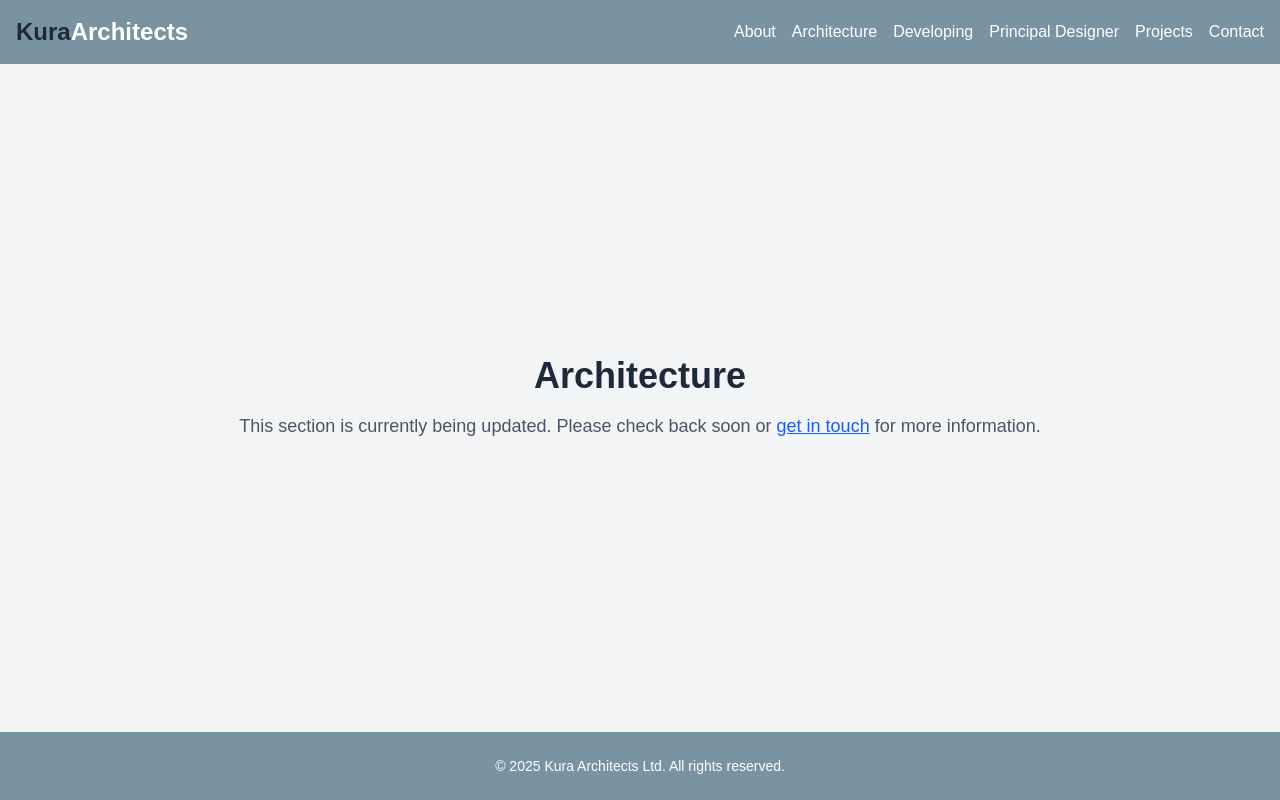
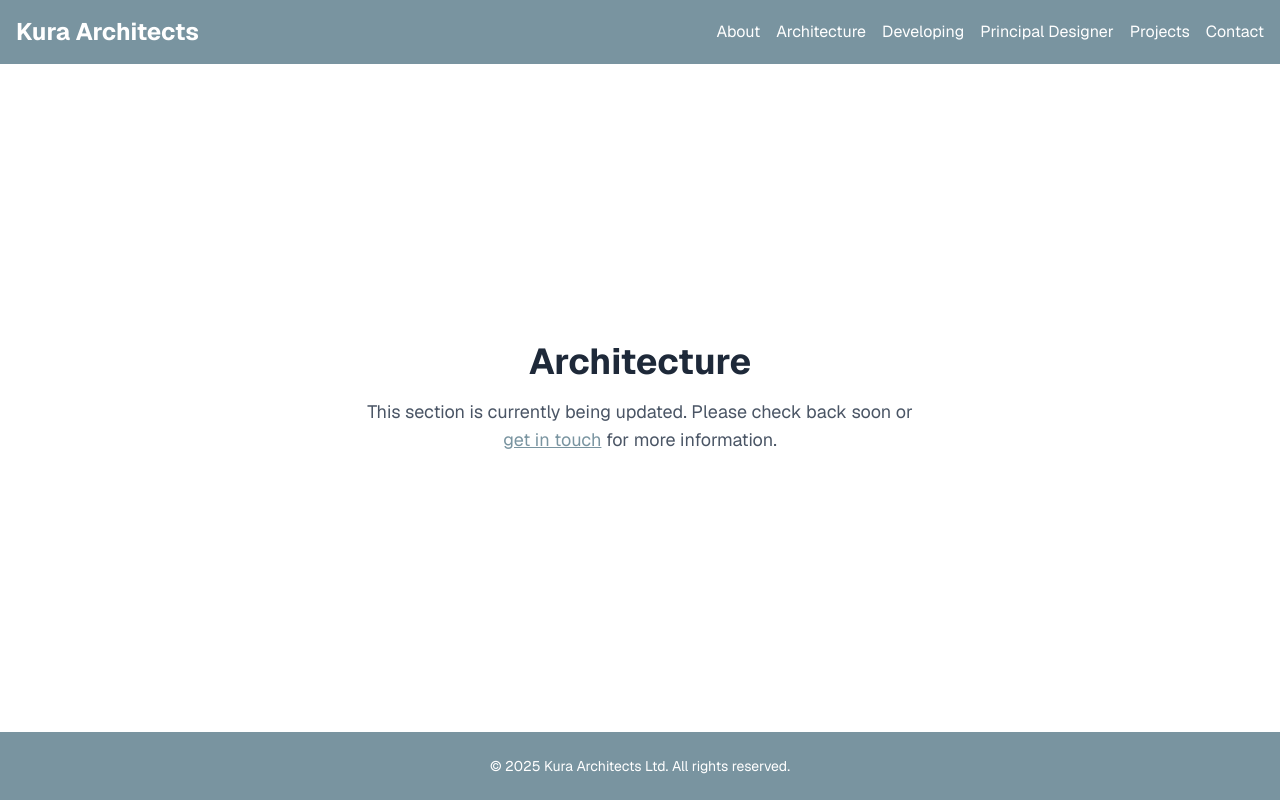
Before and after one commit to KuraArchitects/kura-architects-site, a Next.js app: page /architecture in a window 1280 px wide. Built offline with nearby package versions, Linux system fonts and the light colour scheme.

Commit message:
Remove duplicate page.js from architecture route

```diff
--- a/app/architecture/page.js
+++ /dev/null
@@ -1,41 +0,0 @@
-'use client';
-
-import Link from 'next/link';
-
-export default function ArchitecturePage() {
-  return (
-    <div className="flex flex-col min-h-screen bg-gray-100 text-gray-800">
-      {/* Header */}
-      <header className="bg-[#7994a0] text-white p-4">
-        <div className="max-w-7xl mx-auto flex justify-between items-center">
-          <h1 className="text-2xl font-bold">
-            <span className="text-[#1e2a38]">Kura</span>Architects
-          </h1>
-          <nav className="space-x-4">
-            <Link href="/about" className="hover:underline">About</Link>
-            <Link href="/architecture" className="hover:underline">Architecture</Link>
-            <Link href="/developing" className="hover:underline">Developing</Link>
-            <Link href="/principal-designer" className="hover:underline">Principal Designer</Link>
-            <Link href="/projects" className="hover:underline">Projects</Link>
-            <Link href="/contact" className="hover:underline">Contact</Link>
-          </nav>
-        </div>
-      </header>
-
-      {/* Main Content */}
-      <main className="flex-grow flex flex-col items-center justify-center text-center px-4 py-16">
-        <h1 className="text-4xl font-bold mb-4">Architecture</h1>
-        <p className="text-lg text-gray-600">
-          This section is currently being updated. Please check back soon or{' '}
-          <Link href="/contact" className="text-blue-600 underline">get in touch</Link>{' '}
-          for more information.
-        </p>
-      </main>
-
-      {/* Footer */}
-      <footer className="bg-[#7994a0] text-white text-center text-sm p-6 mt-auto">
-        &copy; {new Date().getFullYear()} Kura Architects Ltd. All rights reserved.
-      </footer>
-    </div>
-  );
-}
--- a/app/architecture/page.tsx
+++ b/app/architecture/page.tsx
@@ -20,12 +20,13 @@ export default function ArchitecturePage() {
         </div>
       </header>
 
-      {/* Main Content */}
-      <main className="flex-grow flex flex-col items-center justify-center text-center px-4 py-16">
-        <h1 className="text-4xl font-bold mb-4">Architecture</h1>
-        <p className="text-lg text-gray-600">
+      {/* Main */}
+      <main className="flex-grow flex flex-col justify-center items-center text-center px-4 py-20">
+        <h2 className="text-4xl font-bold mb-4">Architecture</h2>
+        <p className="text-lg text-gray-600 max-w-xl">
           This section is currently being updated. Please check back soon or{' '}
-          <Link href="/contact" className="text-[#7994a0] underline">get in touch</Link>.
+          <Link href="/contact" className="text-[#7994a0] underline">get in touch</Link>{' '}
+          for more information.
         </p>
       </main>
 
```
